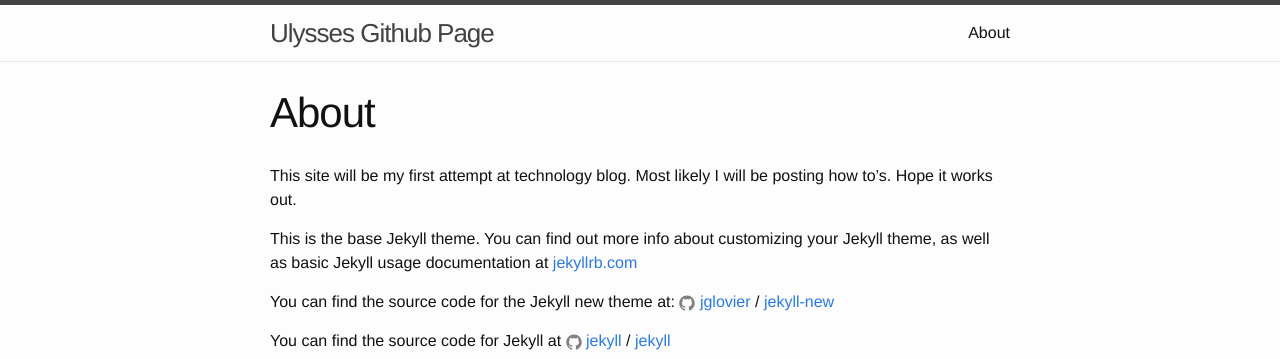
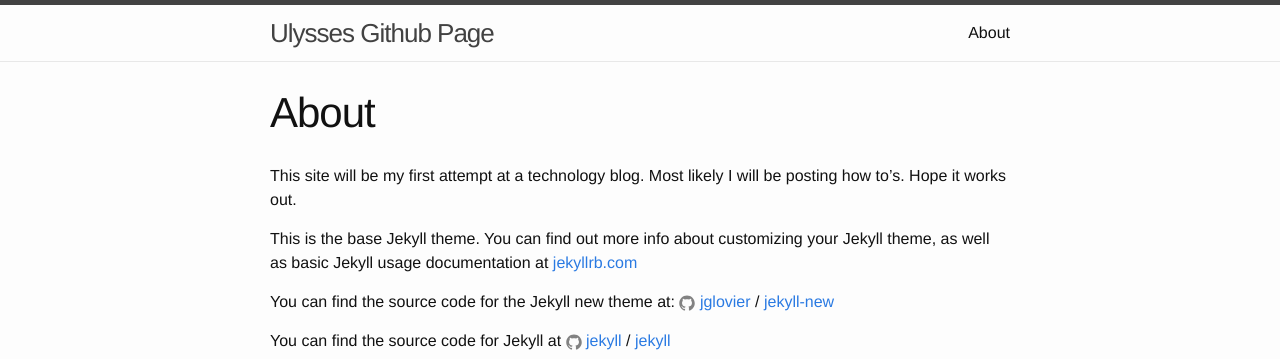
Before and after one commit to utinajero/utinajero.github.io, a Jekyll site: the page built from about.md, in a window 1280 px wide. Shown: the top 359 px of the page. Built offline with Jekyll 4.4.1, drawn with Linux system fonts in a browser that asks for light colours.

```diff
--- a/about.md
+++ b/about.md
@@ -4,8 +4,8 @@ title: About
 permalink: /about/
 ---
 
-This site will be my first attempt at technology blog. Most likely I will be posting
-how to's. Hope it works out.
+This site will be my first attempt at a technology blog. Most likely I will be
+posting how to's. Hope it works out.
 
 This is the base Jekyll theme. You can find out more info about customizing your Jekyll theme, as well as basic Jekyll usage documentation at [jekyllrb.com](http://jekyllrb.com/)
 
```
